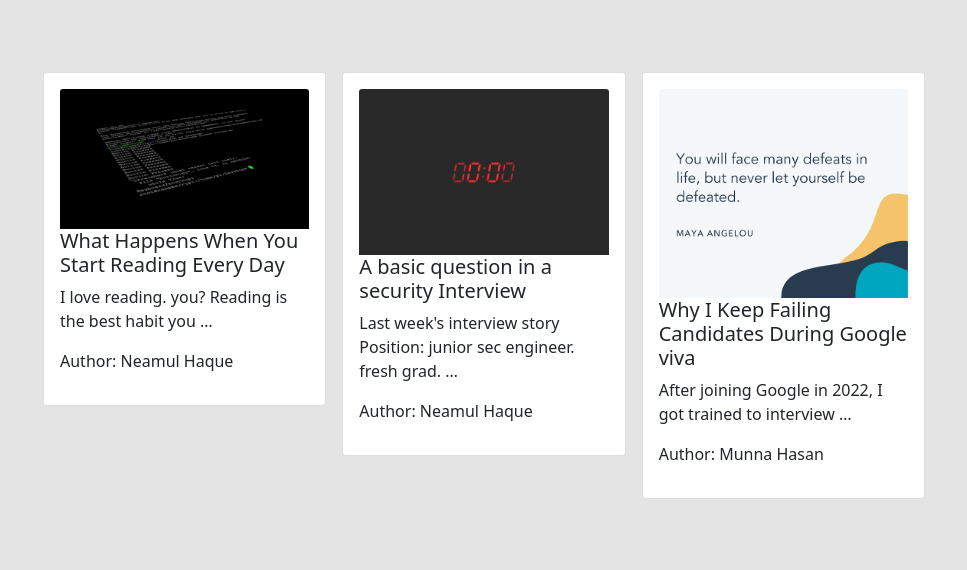
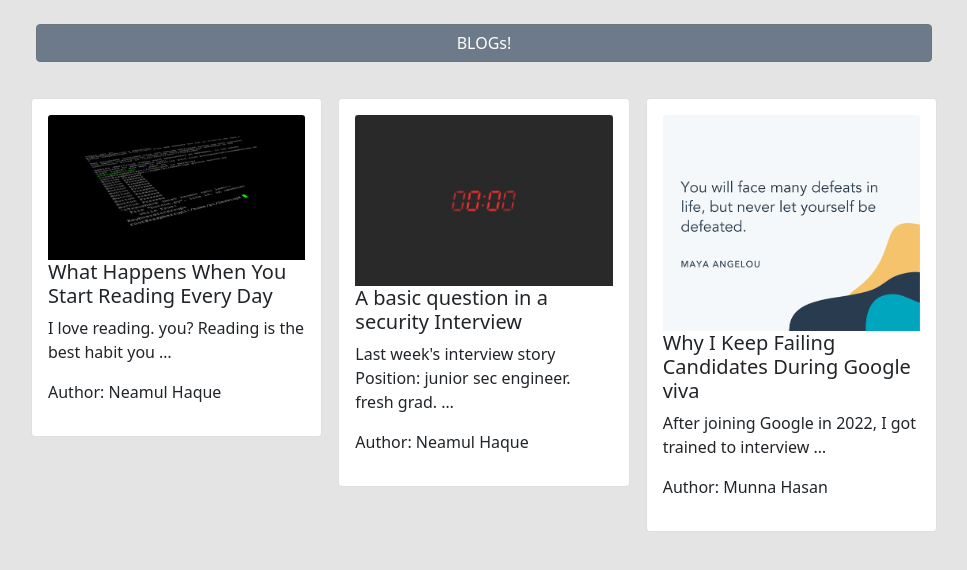
Before and after one commit to neamul-haq/Django-SkillSync, a Django app: page /blogs/ in a window 1280 px wide. Shown: the part 58-628 px from the top of the page, without its empty margins (156-1123 px from the left). Run offline with Django 5.2, Linux system fonts and the light colour scheme; data comes from the database, SQL or seed files in the repository.

Commit message:
Some edit

```diff
--- a/templates/blogs.html
+++ b/templates/blogs.html
@@ -1,11 +1,12 @@
 {% extends 'base.html' %}
 {% load static %}
 {% block content %}
-
+<br>
+<h1 class="btn btn-secondary" style="width:70%; margin-left:15%; background-color:rgba(108, 122, 137)">BLOGs!</h1>
 <div class="container">
   <div class="d-flex justify-content-center">
-    <div class="col-10 p-3">
-      <div class="d-flex flex-wrap justify-content-center pt-5">
+    <div class="col-10 p-1">
+      <div class="d-flex flex-wrap justify-content-center pt-3">
         {% for post in data %}
         <div class="col-sm-4">
           <div class="card m-2">
```
Also changed, not shown: templates/projects.html (+6 -2 lines).
